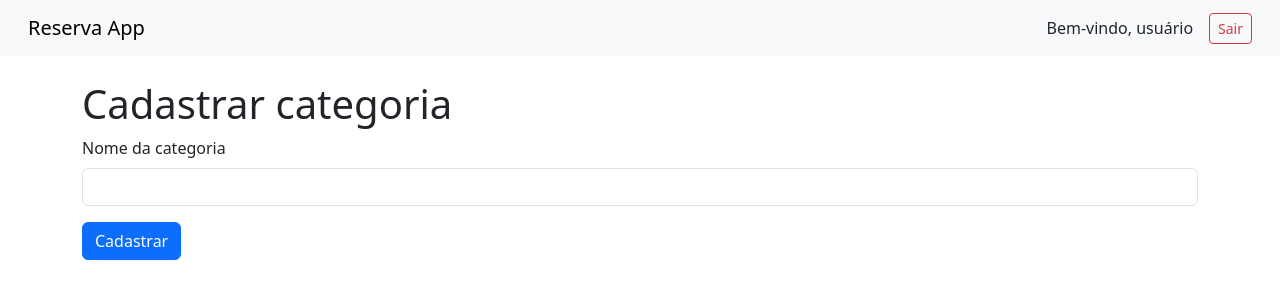
After one commit to felipefx1510/ProjectCare, a Flask app: page /categories/register in a window 1280 px wide. The commit adds this page. Shown: the top 300 px of the page. Run offline with Flask 3, Linux system fonts and the light colour scheme.

Commit message:
Atualiza a estrutura de rotas e templates para gerenciamento de categorias, adiciona páginas de registro e lista de categorias, e remove arquivos desnecessários.

```diff
--- a/app.py
+++ b/app.py
@@ -8,13 +8,21 @@ db = SQLAlchemy(app)
 
 @app.route("/")
 def home():
-    return render_template("index.html")
+    return render_template("home.html")
 
 @app.route("/categories")
 def categories():
-    from entities.category import Category
-    categories = Category.query.all()
-    return render_template("categories.html", categories=categories)
+    return render_template("categories/categories.html")
+
+@app.route("/categories/register")
+def register_categorie():
+    return render_template("categories/register.html")
+
+@app.route("/categories/register/save", methods=["POST"])
+def save_categorie():
+    # Aqui você pode adicionar a lógica para salvar a categoria no banco de dados
+    return render_template("categories/categories.html")
+
 
 if __name__ == "__main__":
     app.run(debug=True)
--- /dev/null
+++ b/static/css/categories/styles.css
@@ -0,0 +1 @@
+@import url("https://cdn.jsdelivr.net/npm/bootstrap@5.3.5/dist/css/bootstrap.min.css");
--- /dev/null
+++ b/templates/categories/register.html
@@ -0,0 +1,24 @@
+<!DOCTYPE html>
+<html lang="pt-br">
+<head>
+    <meta charset="UTF-8">
+    <meta name="viewport" content="width=device-width, initial-scale=1.0">
+    <link rel="stylesheet" href="{{ url_for('static', filename='css/categories/styles.css') }}">
+    <title>Cadastrar categoria</title>
+</head>
+<body>
+    <div>
+        {% include 'fragments/_navbar.html' %}
+    </div>
+    <div class="container mt-4">
+        <h1>Cadastrar categoria</h1>
+        <form action="{{ url_for('categories/register') }}" method="POST" class="form-cadastro">
+            <div class="mb-3">
+                <label for="name" class="form-label">Nome da categoria</label>
+                <input type="text" class="form-control" id="name" name="name" required>
+            </div>
+            <button type="submit" class="btn btn-primary">Cadastrar</button>
+        </form>
+    </div>
+</body>
+</html>
--- a/templates/index.html
+++ b/templates/home.html
@@ -3,7 +3,7 @@
 <head>
     <meta charset="UTF-8">
     <meta name="viewport" content="width=device-width, initial-scale=1.0">
-    <link rel="stylesheet" href="{{ url_for('static', filename='css/styles.css') }}">
+    <link rel="stylesheet" href="{{ url_for('static', filename='css/home/styles.css') }}">
     <title>Home</title>
 </head>
 <body>
```
Also changed, not shown: templates/categories/categories.html (added, +19 -0 lines), static/css/home/styles.css (renamed from static/css/styles.css), templates/categories.html (deleted).
